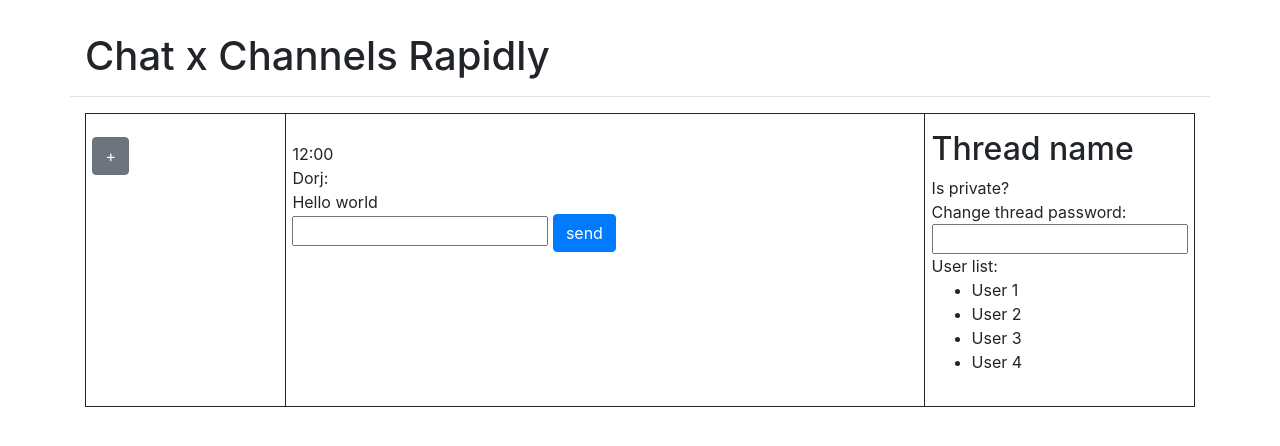
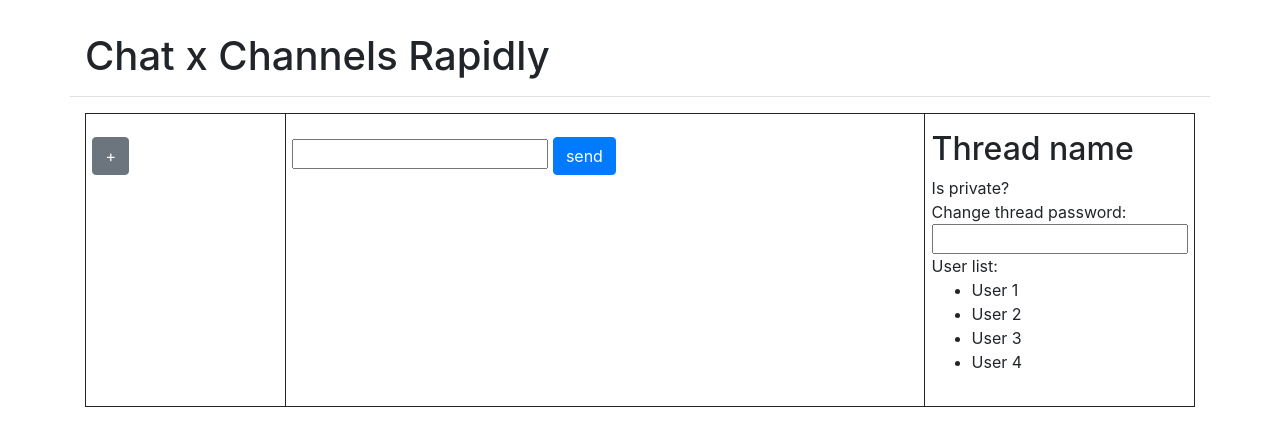
Before and after one commit to ariunbayar/sio_messenger, a Django app: page / in a window 1280 px wide. Shown: the part 56-502 px from the top of the page. Run offline with Django 3.2, Linux system fonts and the light colour scheme; the visitor is signed in with stand-in values (Sample User, id 1); data that the repository does not hold is empty; some libraries are stand-ins or nearby versions.

Commit message:
Styling for current thread. Removes unused code

```diff
--- a/chat/templates/chat/threadlist.html
+++ b/chat/templates/chat/threadlist.html
@@ -18,16 +18,10 @@
 
     <div class="current-thread">
         <div id="chat-messages">
-            <div class="message">
-                <div class="time">12:00</div>
-                <div class="user">Dorj:</div>
-                <div class="message">Hello world</div>
-            </div>
         </div>
         <form id="form" method='POST'>
-		    <input type="hidden" id="myUsername" value="{{ user.username }}">
-			<input type="text" id="chatmessage" >
-		    <input type='submit' id="chatsend" class='btn btn-primary' value="send"/>
+            <input type="text" id="chatmessage"/>
+            <input type='submit' id="chatsend" class='btn btn-primary' value="send"/>
         </form>
     </div>
 
--- a/static/css/main.css
+++ b/static/css/main.css
@@ -35,20 +35,24 @@
 .messenger > .current-thread {
     display: table-cell;
 }
-.messenger > .current-thread > .message {
+.messenger > .current-thread > #chat-messages {
+    overflow-y: auto;
+    max-height: 600px;
+}
+.messenger > .current-thread > #chat-messages > .message {
     background-color: #eee;
     margin-bottom: .4em;
     border-radius: 3px;
     padding: .2em;
 }
-.messenger > .current-thread > .message > * {
+.messenger > .current-thread > #chat-messages > .message > * {
     display: inline-block;
 }
-.messenger > .current-thread > .message > .time {
+.messenger > .current-thread > #chat-messages > .message > .time {
     font-size: .8em;
     width: 40px;
 }
-.messenger > .current-thread > .message > .user {
+.messenger > .current-thread > #chat-messages > .message > .user {
     font-size: .8em;
     font-weight: 700;
 }
--- a/static/js/messenger.js
+++ b/static/js/messenger.js
@@ -3,7 +3,6 @@ function InitThread(thread_id){
     var formData = $("#form")
     var msgInput = $('#chatmessage')
     var chatHolder = $("#chat-messages")
-	var me = $("#myUsername").val()
 
     var wsStart = 'ws://'
     if (loc.protocol == 'https'){
```
Lines whose indentation alone changed are shown as unchanged.
